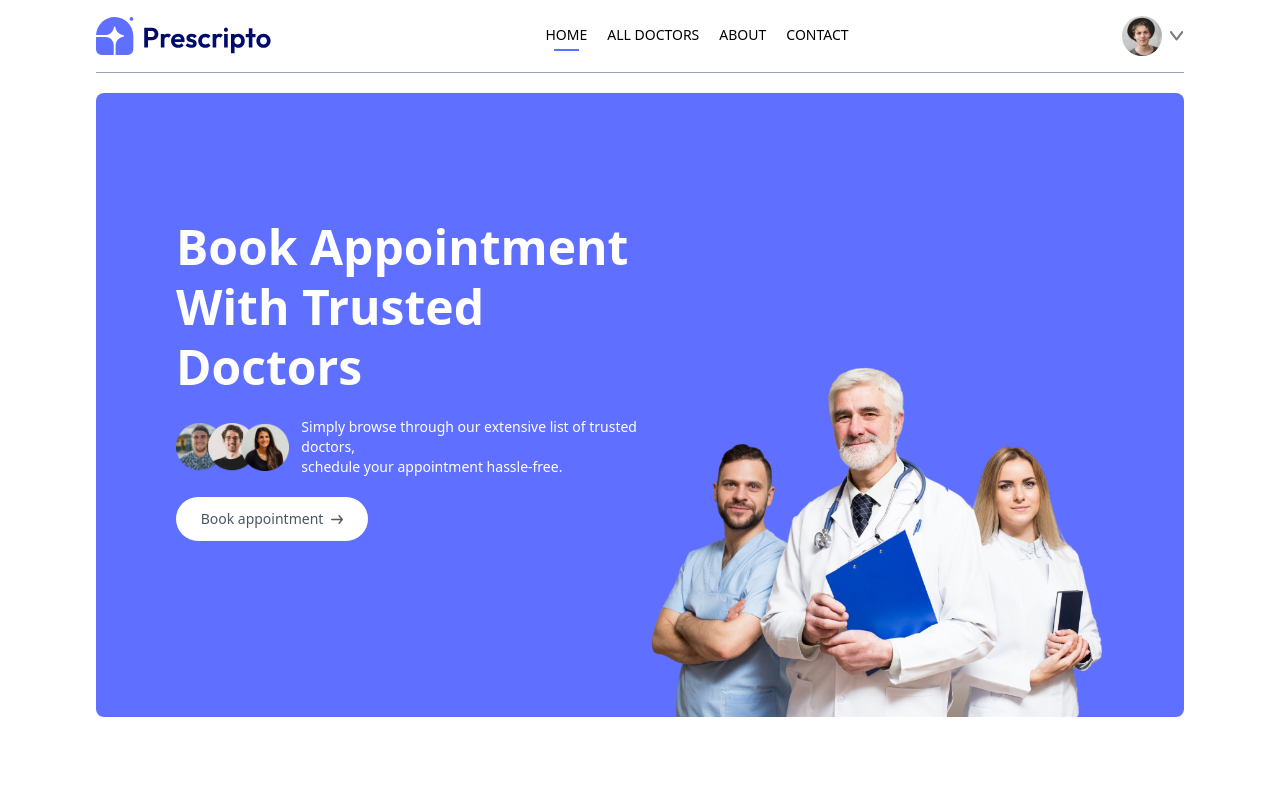
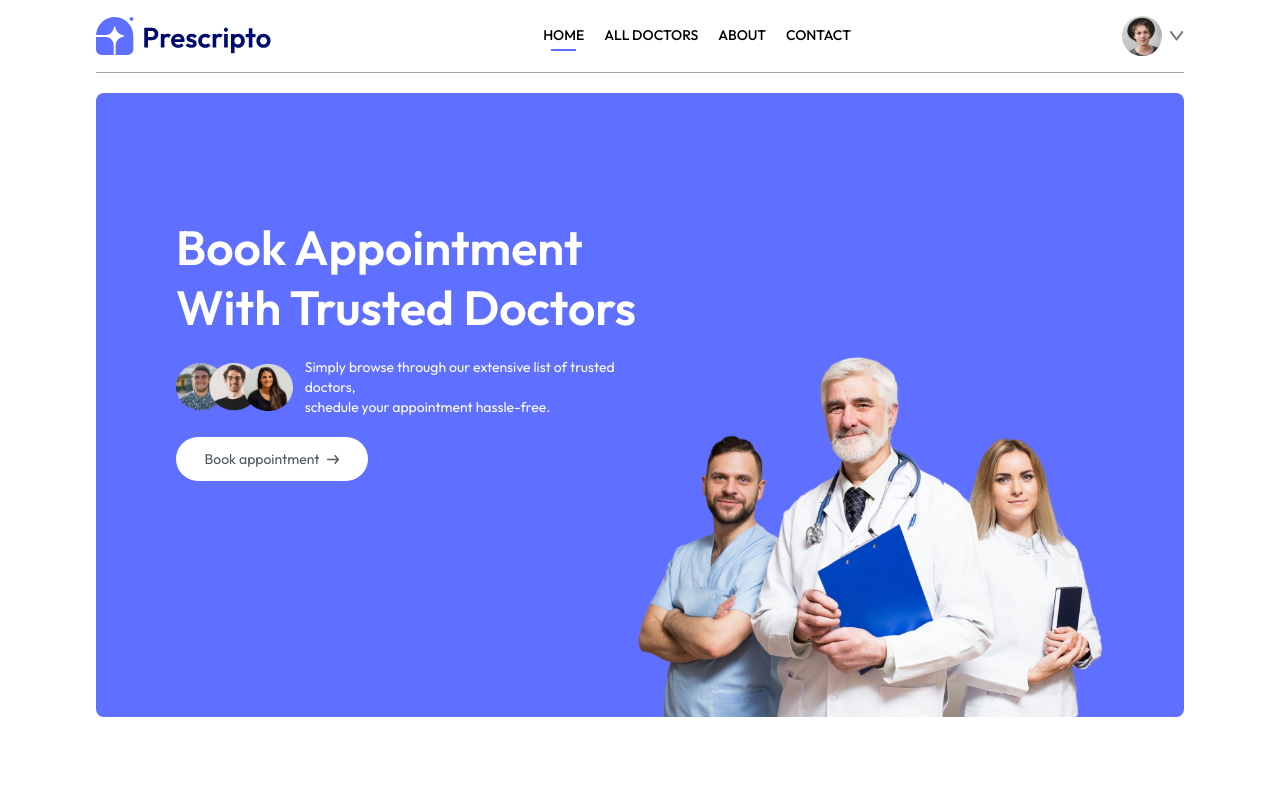
Before and after one commit to Maryiamreda/prescripto, a React (Vite) app: page / in a window 1280 px wide. Shown: the top 785 px of the page. Built offline with nearby package versions, Linux system fonts and the light colour scheme.

Commit message:
add font

```diff
--- a/src/index.css
+++ b/src/index.css
@@ -1,6 +1,12 @@
+@import url('https://fonts.googleapis.com/css2?family=Kumbh+Sans:wght@100..900&family=Montserrat:ital,wght@0,100..900;1,100..900&family=Outfit:wght@100..900&family=Rubik:ital,wght@0,300..900;1,300..900&display=swap');
+
 @tailwind base;
 @tailwind components;
 @tailwind utilities;
+*{
+  font-family: "Outfit", sans-serif;
+
+}
 html {
     scroll-behavior: smooth;
   }
```
